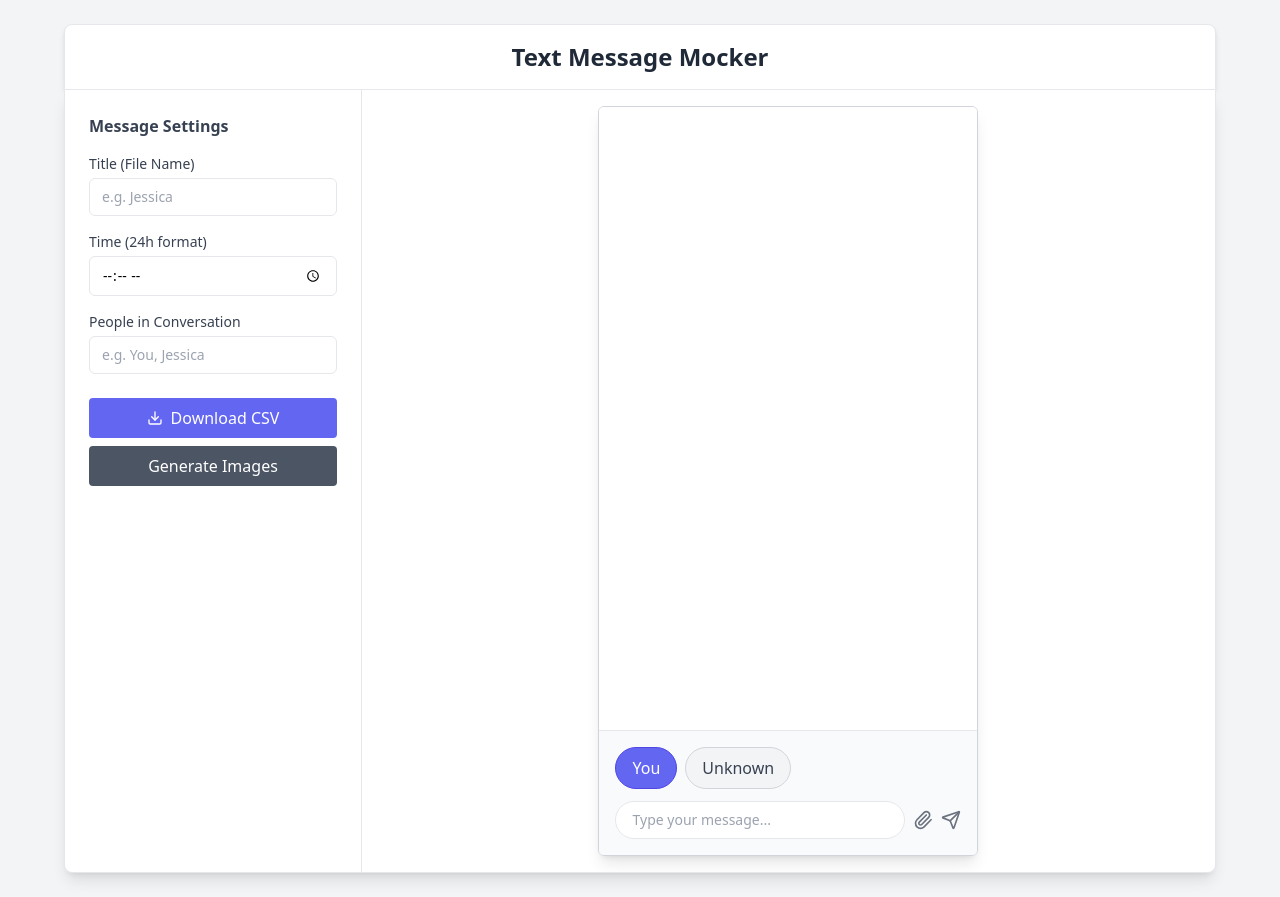
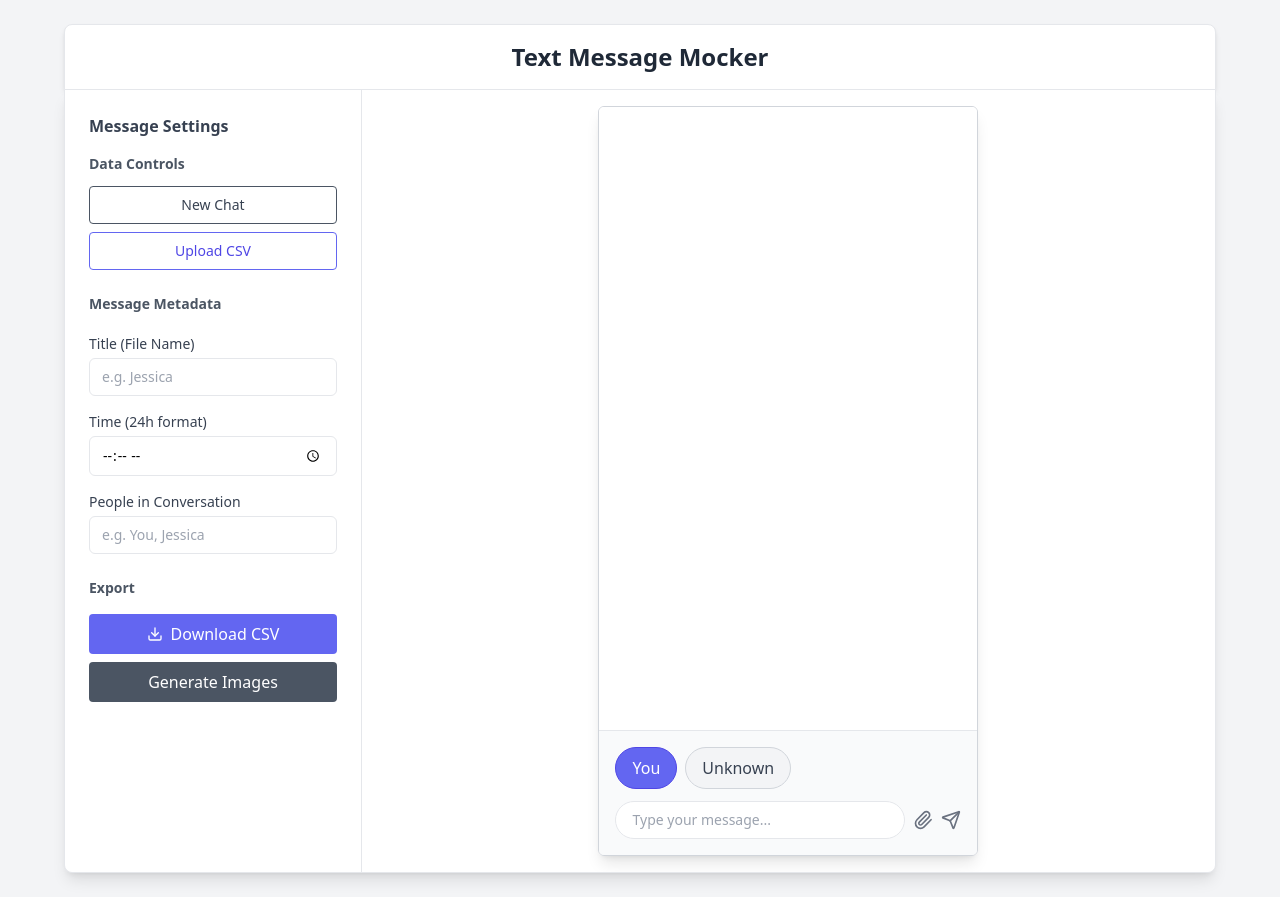
Before and after one commit to Dize01/mock-message-generator, a React (Vite) app: page / in a window 1280 px wide. Built offline with nearby package versions, Linux system fonts and the light colour scheme.

Commit message:
CSV working

```diff
--- a/src/App.jsx
+++ b/src/App.jsx
@@ -24,6 +24,7 @@ function App() {
       <h2 className="text-md font-semibold text-gray-700 mb-4">Message Settings</h2>
       <ConfigPanel
         messages={messages}
+        setMessages={setMessages}  // ✅ Pass it down
         participants={participants}
         setParticipants={setParticipants}
       />
--- a/src/components/ConfigPanel.jsx
+++ b/src/components/ConfigPanel.jsx
@@ -2,16 +2,80 @@ import { useState } from 'react';
 import DownloadCSVButton from './DownloadCSVButton';
 import GenerateImagesButton  from './GenerateImagesButton';
 
-function ConfigPanel({ messages, participants, setParticipants }) {
+function ConfigPanel({ messages, setMessages, participants, setParticipants }) {
 
   const [title, setTitle] = useState('');
   const [time, setTime] = useState('');
 
+  const handleUploadCSV = (e) => {
+    const file = e.target.files[0];
+    if (!file) return;
+
+    const reader = new FileReader();
+    reader.onload = (event) => {
+      const text = event.target.result;
+
+      const lines = text.trim().split('\n');
+
+      // Extract headers: remove quotes and trim spaces
+      const header = lines[0].split(',').map(h => h.replace(/^"|"$/g, '').trim());
+
+      const parsedMessages = lines.slice(1).map((line) => {
+        // This regex correctly splits CSV values, even with quoted commas
+        const values = line.match(/(".*?"|[^",\s]+)(?=\s*,|\s*$)/g);
+
+        if (!values || values.length < header.length) return null;
+
+        const cleaned = values.map(val => val.replace(/^"|"$/g, '').trim());
+
+        return {
+          id: cleaned[header.indexOf('Id')],
+          sender: cleaned[header.indexOf('Sender')],
+          text: cleaned[header.indexOf('Text')],
+          image: cleaned[header.indexOf('Image')] || null,
+        };
+      }).filter(Boolean);
+
+      setMessages(parsedMessages);
+    };
+
+    reader.readAsText(file);
+  };
+
+
+
 
 return (
-    <div className="space-y-4">
+  <div className="space-y-6">
+
+    {/* File Upload & Reset Section */}
+    <fieldset className="space-y-2">
+      <legend className="text-sm font-semibold text-gray-600 mb-1">Data Controls</legend>
+
+      <button
+        onClick={() => setMessages([])}
+        className="w-full px-4 py-2 text-sm font-medium text-gray-700 bg-white border border-gray-600 rounded hover:bg-gray-100"
+      >
+        New Chat
+      </button>
+
+      <label className="inline-flex items-center justify-center w-full px-4 py-2 text-sm font-medium text-indigo-600 bg-white border border-indigo-500 rounded cursor-pointer hover:bg-indigo-50 hover:text-indigo-700">
+        Upload CSV
+        <input
+          type="file"
+          accept=".csv"
+          className="hidden"
+          onChange={(e) => handleUploadCSV(e)}
+        />
+      </label>
+    </fieldset>
+
+
+    {/* Metadata Section */}
+    <fieldset className="space-y-4">
+      <legend className="text-sm font-semibold text-gray-600 mb-1">Message Metadata</legend>
+
       <div>
-
         <label className="block text-sm font-medium text-gray-700 mb-1">Title (File Name)</label>
         <input
           type="text"
@@ -42,8 +106,11 @@ function ConfigPanel({ messages, participants, setParticipants }) {
           onChange={(e) => setParticipants(e.target.value)}
         />
       </div>
+    </fieldset>
 
-      <div className="pt-2 space-y-2">
+    {/* Export Section */}
+    <fieldset className="space-y-2 pt-1">
+      <legend className="text-sm font-semibold text-gray-600 mb-1">Export</legend>
       <DownloadCSVButton messages={messages} />
       <GenerateImagesButton
         messages={messages}
@@ -51,10 +118,11 @@ function ConfigPanel({ messages, participants, setParticipants }) {
         time={time}
         title={title}
       />
+    </fieldset>
 
   </div>
-    </div>
 );
+
 }
 
 export default ConfigPanel;
--- a/src/components/DownloadCSVButton.jsx
+++ b/src/components/DownloadCSVButton.jsx
@@ -6,8 +6,9 @@ function downloadCSV(messages) {
     return;
   }
 
-  const header = ['Sender', 'Text', 'Image'];
+  const header = ['Id','Sender', 'Text', 'Image'];
   const rows = messages.map((msg) => [
+    msg.id,
     msg.sender,
     msg.text?.replace(/"/g, '""') || '',
     msg.image || ''
```
Lines whose indentation alone changed are shown as unchanged.
